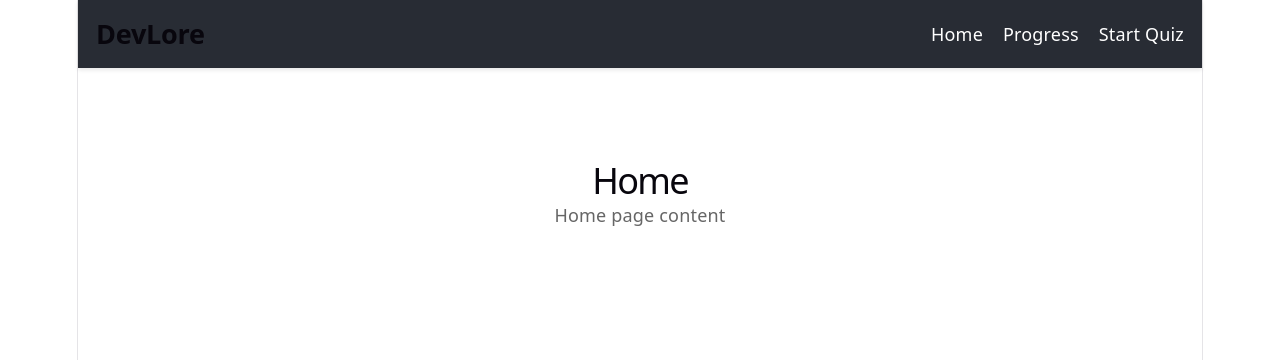
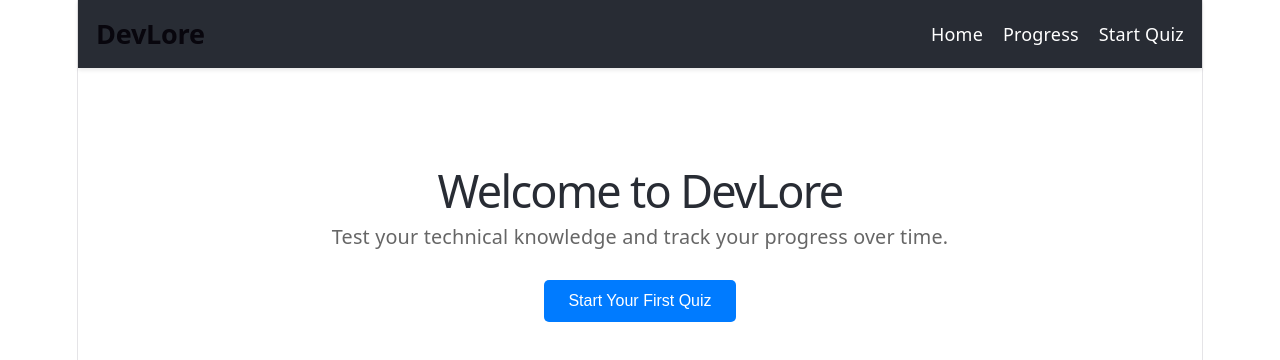
Before and after one commit to Sanjhivvarshan-b-s/DEVLORE, a React (Vite) app: page / in a window 1280 px wide. Shown: the top 360 px of the page. Built offline with nearby package versions, Linux system fonts and the light colour scheme.

Commit message:
Added Home page

```diff
--- a/src/pages/Home.css
+++ b/src/pages/Home.css
@@ -1,13 +1,45 @@
-.page-container {
-  padding: 48px 20px;
+.home-welcome {
+  text-align: center;
+  margin-top: 50px;
+  padding: 40px 20px;
+}
+
+.home-welcome h1 {
+  margin: 0 0 20px 0;
+  font-size: 2.5rem;
+  color: #282c34;
+}
+
+.home-welcome p {
+  font-size: 1.1rem;
+  color: #666;
+  margin: 0 0 30px 0;
+}
+
+.home-dashboard {
+  max-width: 800px;
+  margin: 0 auto;
+  padding: 20px;
+}
+
+.home-dashboard h2 {
+  text-align: center;
+  margin-bottom: 30px;
+  color: #282c34;
+}
+
+.stats-grid {
+  display: flex;
+  gap: 20px;
+  margin-top: 20px;
+  margin-bottom: 30px;
+}
+
+.stats-grid > div {
+  flex: 1;
+}
+
+.home-actions {
+  margin-top: 30px;
   text-align: center;
 }
-
-.page-container h1 {
-  font-size: 2rem;
-  margin-bottom: 8px;
-}
-
-.page-container p {
-  color: #666;
-}
--- a/src/pages/Home.jsx
+++ b/src/pages/Home.jsx
@@ -1,11 +1,93 @@
-import React from 'react';
-import './Home.css';
+import { useState } from 'react';
+import { Link } from 'react-router-dom';
+import '../pages/Home.css';
+import '../styles/common.css';
+
 
 function Home() {
+  const [userData, setUserData] = useState(() => {
+    const storedData = localStorage.getItem('devlore_user_data');
+    return storedData ? JSON.parse(storedData) : null;
+  });
+
+  const handleClearHistory = () => {
+    const shouldClear = window.confirm('Clear all saved quiz history and progress?');
+    if (!shouldClear) return;
+    localStorage.removeItem('devlore_user_data');
+    setUserData(null);
+  };
+
+
+  if (!userData || userData.sessions.length === 0) {
+    return (
+      <div className="home-welcome">
+        <h1>Welcome to DevLore</h1>
+        <p>Test your technical knowledge and track your progress over time.</p>
+        <Link to="/setup">
+          <button className="btn btn-primary">
+            Start Your First Quiz
+          </button>
+        </Link>
+      </div>
+    );
+  }
+
+  let bestCategory = "N/A";
+  let highestPercentage = -1;
+  Object.keys(userData.categoryStats).forEach(cat => {
+    const stats = userData.categoryStats[cat];
+    const percentage = (stats.totalCorrect / stats.totalQuestions) * 100;
+    if (percentage > highestPercentage) {
+      highestPercentage = percentage;
+      bestCategory = cat;
+    }
+  });
+
   return (
-    <div className="page-container">
-      <h1>Home </h1>
-      <p>Home page content </p>
+    <div className="home-dashboard">
+      <h2>DevLore Dashboard</h2>
+
+      <div className="stats-grid">
+        <div className="card card-stat">
+          <h3>Total Quizzes</h3>
+          <p>{userData.totalQuizzes}</p>
+        </div>
+        <div className="card card-stat">
+          <h3>Average Score</h3>
+          <p>{userData.averageScore}%</p>
+        </div>
+        <div className="card card-stat">
+          <h3>Best Category</h3>
+          <p style={{ color: '#28a745' }}>{bestCategory}</p>
+        </div>
+      </div>
+
+      <div style={{ padding: '20px', border: '1px solid #ddd', borderRadius: '8px', marginBottom: '30px' }}>
+        <h3 style={{ marginTop: 0 }}>Recent Activity</h3>
+        <ul style={{ listStyle: 'none', padding: 0, margin: 0 }}>
+          {userData.sessions.slice(0, 3).map(session => (
+            <li key={session.sessionId} style={{ padding: '10px 0', borderBottom: '1px solid #eee', display: 'flex', justifyContent: 'space-between' }}>
+              <span><strong>{session.category}</strong> ({session.difficulty})</span>
+              <span style={{ fontWeight: 'bold', color: '#007bff' }}>Score: {session.score}/{session.totalQuestions}</span>
+            </li>
+          ))}
+        </ul>
+      </div>
+
+      <div className="home-actions">
+        <Link to="/setup">
+          <button className="btn btn-success">
+            Take Another Quiz
+          </button>
+        </Link>
+        <button
+          className="btn btn-danger"
+          onClick={handleClearHistory}
+          style={{ marginLeft: '12px' }}
+        >
+          Clear Session History
+        </button>
+      </div>
     </div>
   );
 }
```
